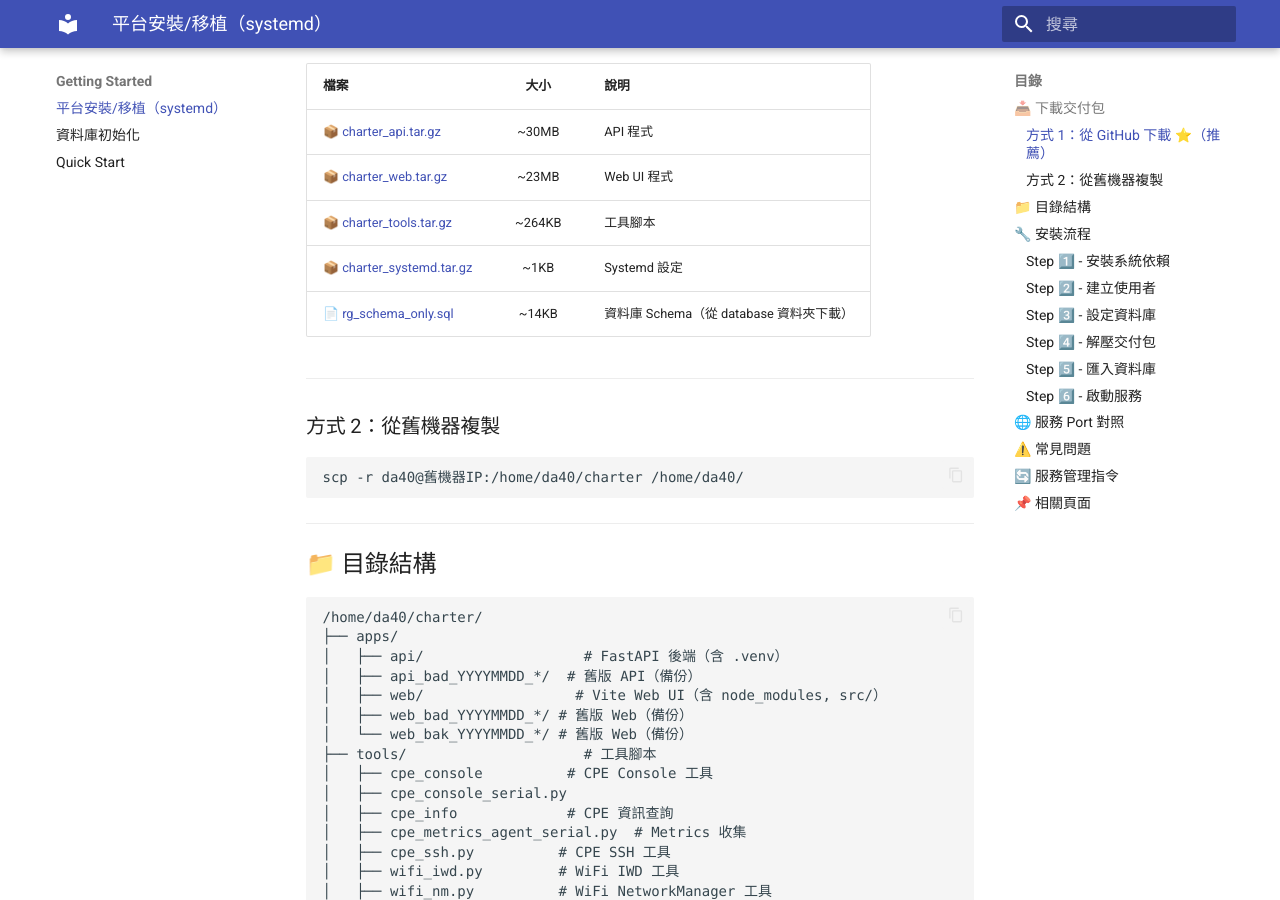
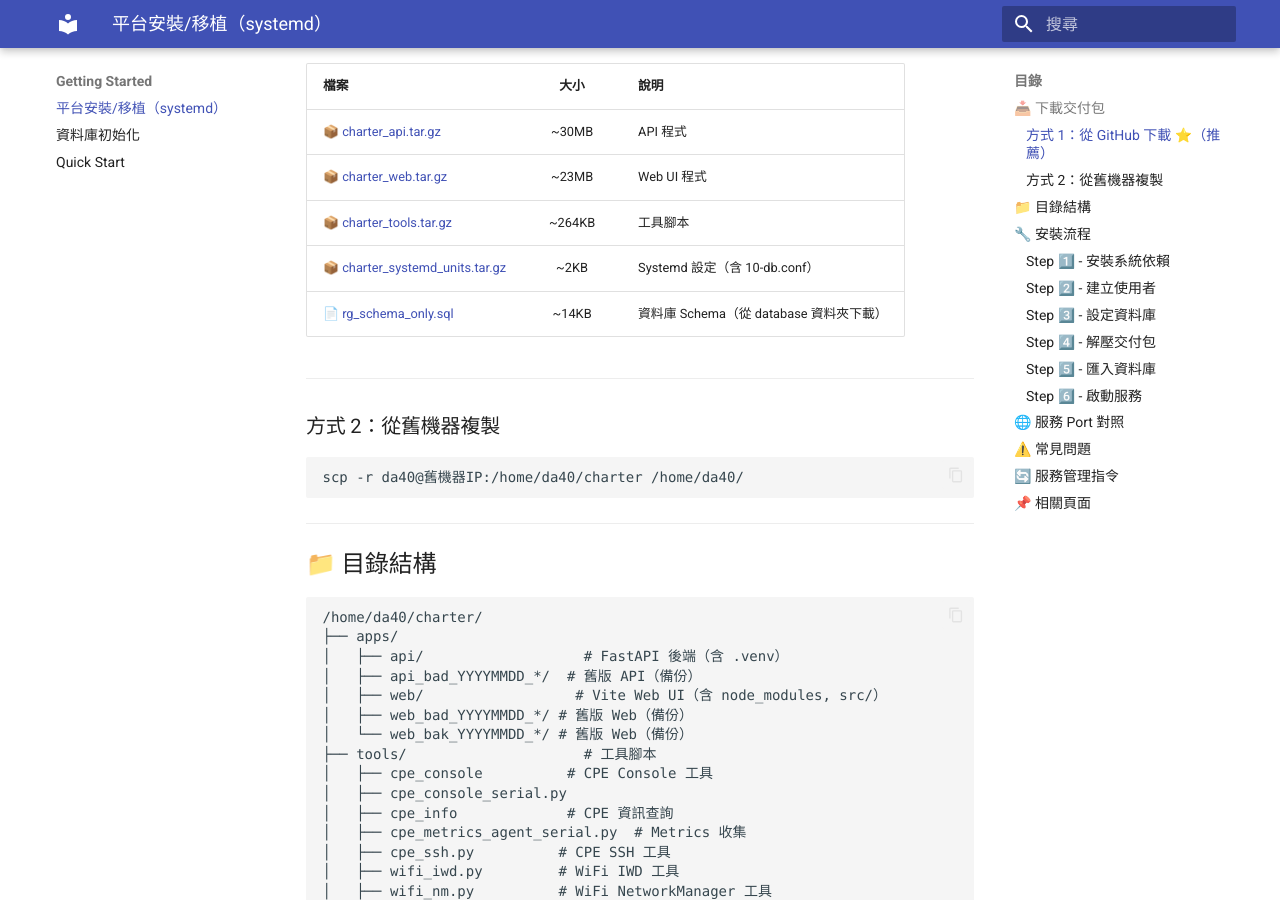
Before and after one commit to askeywifisit-ui/charter_project, an MkDocs documentation site: the page built from docs/charter_site/docs/getting_started/platform_install.md, in a window 1280 px wide and 900 px high, scrolled down 377 px. Built offline with MkDocs 1.6.1 and Material for MkDocs 9.7.7, drawn with Linux system fonts in a browser that asks for light colours; comment, search, counter and statistics services are not loaded.

Commit message:
Update systemd package link to new version with 10-db.conf

```diff
--- a/docs/charter_site/docs/getting_started/platform_install.md
+++ b/docs/charter_site/docs/getting_started/platform_install.md
@@ -15,7 +15,7 @@
 | [📦 charter_api.tar.gz](https://github.com/askeywifisit-ui/charter_project/raw/main/packages/charter_api_20260310_201313.tar.gz) | ~30MB | API 程式 |
 | [📦 charter_web.tar.gz](https://github.com/askeywifisit-ui/charter_project/raw/main/packages/charter_web_20260310_201313.tar.gz) | ~23MB | Web UI 程式 |
 | [📦 charter_tools.tar.gz](https://github.com/askeywifisit-ui/charter_project/raw/main/packages/charter_tools_20260310_201313.tar.gz) | ~264KB | 工具腳本 |
-| [📦 charter_systemd.tar.gz](https://github.com/askeywifisit-ui/charter_project/raw/main/packages/charter_systemd_units_11F_140_20260311_105846.tar.gz) | ~1KB | Systemd 設定 |
+| [📦 charter_systemd_units.tar.gz](https://github.com/askeywifisit-ui/charter_project/raw/main/packages/charter_systemd_units_20260320.tar.gz) | ~2KB | Systemd 設定（含 10-db.conf） |
 | [📄 rg_schema_only.sql](https://github.com/askeywifisit-ui/charter_project/raw/main/database/rg_schema_only.sql) | ~14KB | 資料庫 Schema（從 database 資料夾下載） |
 
 ---
```
